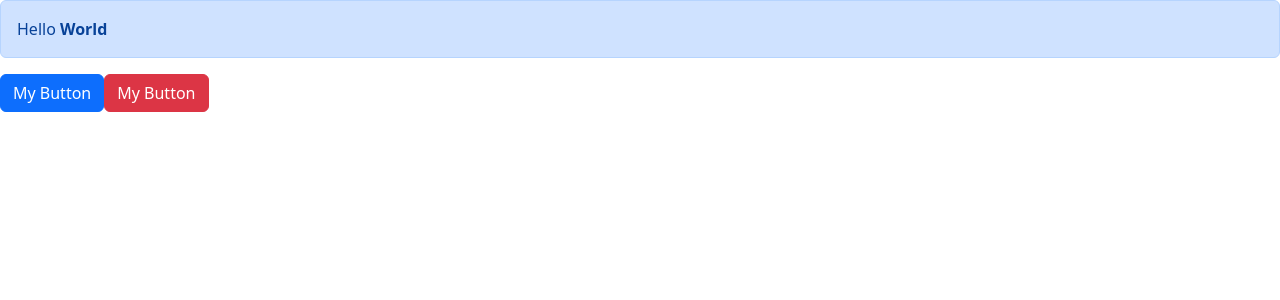
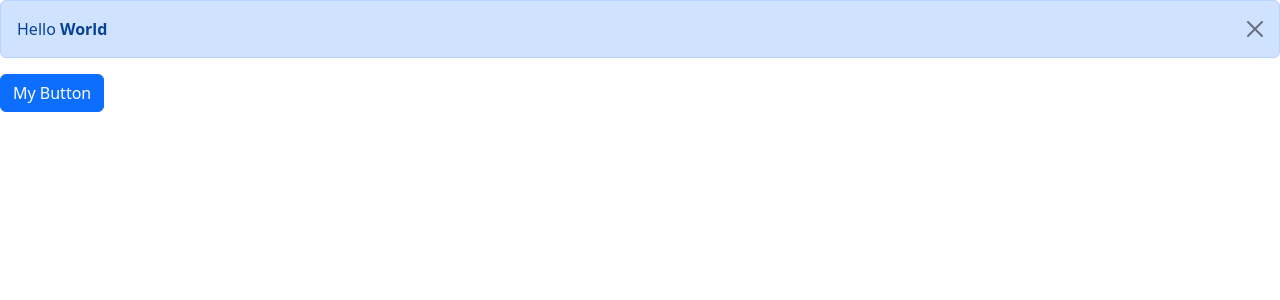
Before and after one commit to YOOUMUU/React-TypeScript-Learning, a React (Vite) app: page / in a window 1280 px wide. Both pictures are taken after a click on the button "My Button". Shown: the top 300 px of the page. Built offline with nearby package versions, Linux system fonts and the light colour scheme; the HTML template or start-up script is replaced by a standard one.

Commit message:
homework 01 - click btn to show alert and close it

```diff
--- a/src/App.tsx
+++ b/src/App.tsx
@@ -1,16 +1,18 @@
+import { useState } from "react";
 import Alert from "./components/Alert";
 import Button from "./components/Button";
 
 function App() {
+  const [alertVisible, setAlertVisible] = useState(false);
+
   return (
     <div>
-      <Alert>
-        Hello <strong>World</strong>
-      </Alert>
-      <Button onClick={() => console.log("Clicked")}>My Button</Button>
-      <Button color="danger" onClick={() => console.log("Clicked")}>
-        My Button
-      </Button>
+      {alertVisible && (
+        <Alert onClose={() => setAlertVisible(false)}>
+          Hello <strong>World</strong>
+        </Alert>
+      )}
+      <Button onClick={() => setAlertVisible(true)}>My Button</Button>
     </div>
   );
 }
--- a/src/components/Alert.tsx
+++ b/src/components/Alert.tsx
@@ -2,10 +2,18 @@ import { ReactNode } from "react";
 
 interface Props {
   children: ReactNode;
+  onClose: () => void;
 }
 
-const Alert = ({ children }: Props) => {
-  return <div className="alert alert-primary">{children}</div>;
+const Alert = ({ children, onClose }: Props) => {
+  return (
+    <div
+      className="alert alert-primary alert-dismissible"
+    >
+      {children}
+      <button onClick={onClose} type="button" className="btn-close"></button>
+    </div>
+  );
 };
 
 export default Alert;
```
